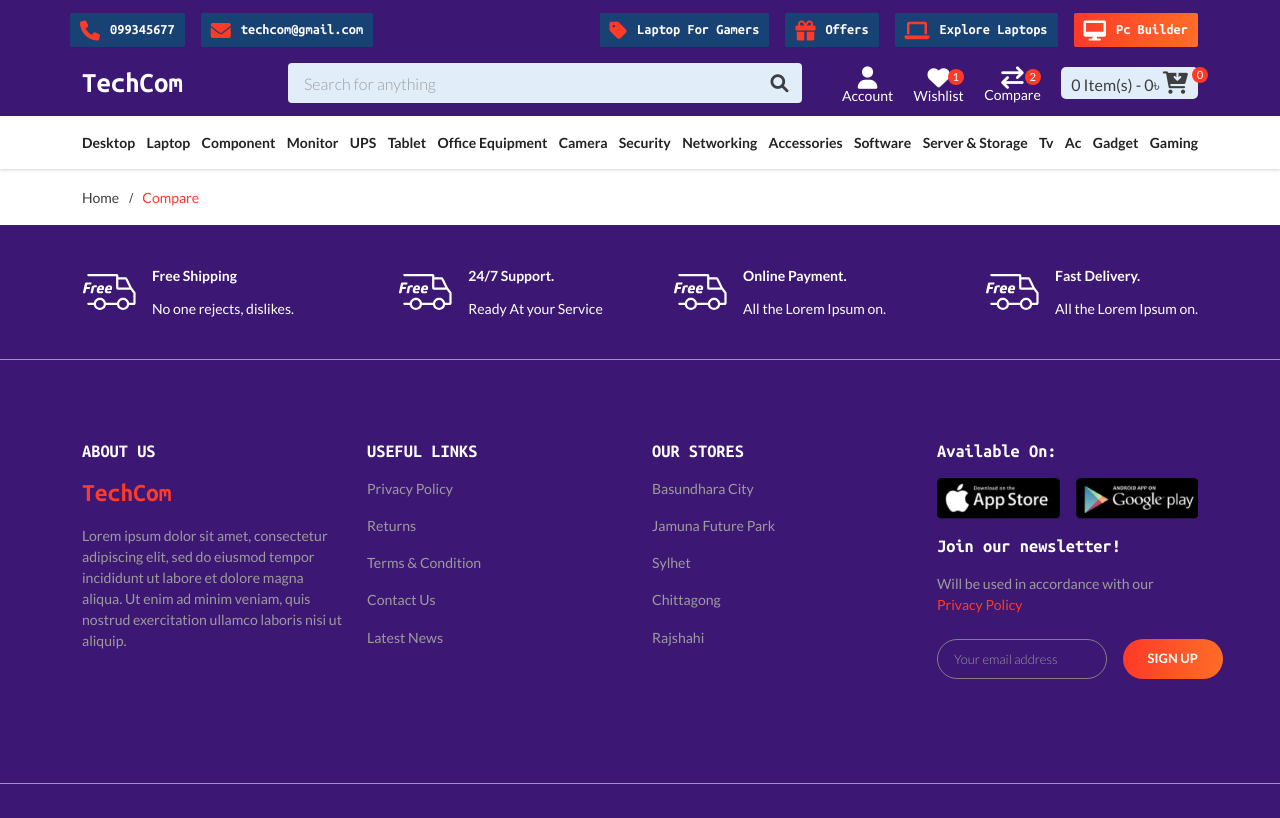
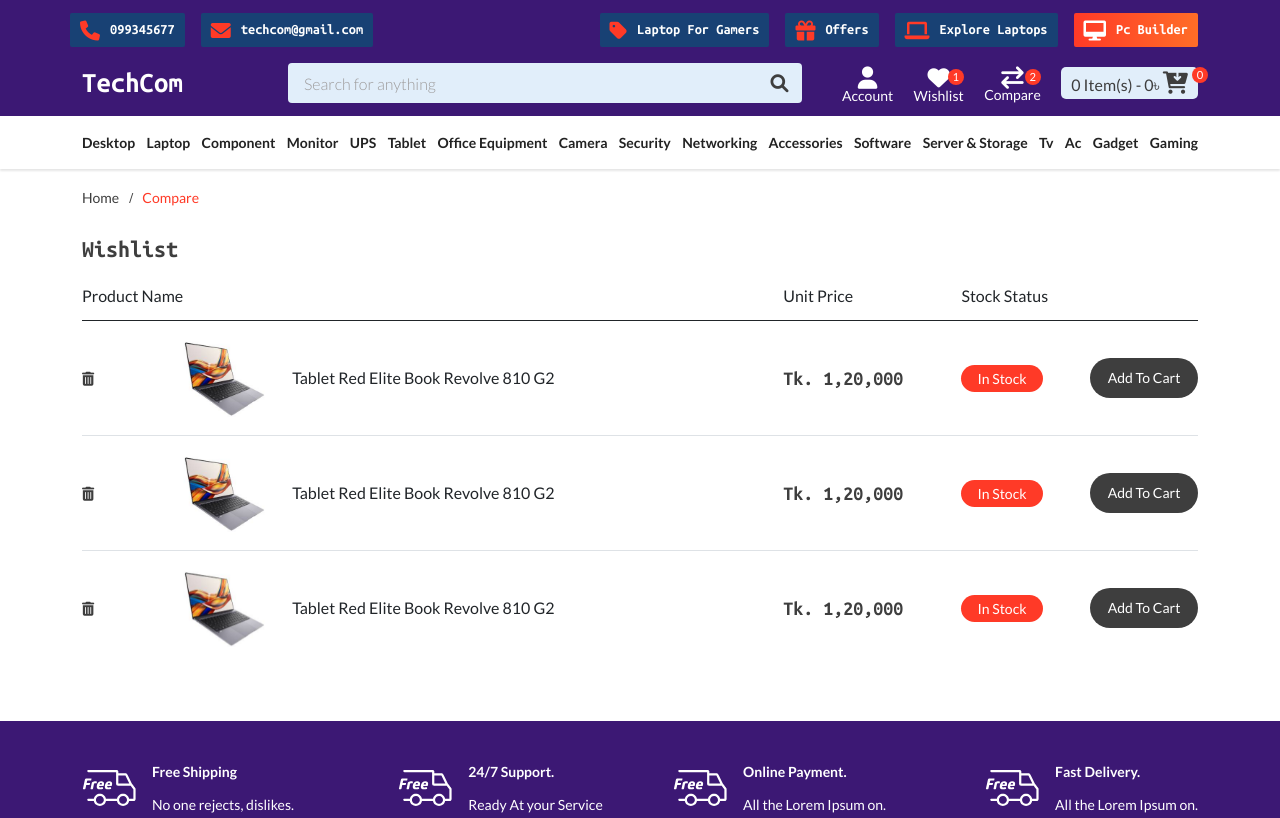
Before and after one commit to mehediemon007/Ecommerce, a plain HTML site: page wishlist.html in a window 1280 px wide. Shown: the top 818 px of the page. Drawn offline with Linux system fonts and the light colour scheme.

Commit message:
wishlist

```diff
--- a/css/style.css
+++ b/css/style.css
@@ -1781,6 +1781,63 @@
     display: none !important;
 }
 
+/* Wish List */
+
+.ecom-wishlist{
+    padding:10px 0 40px;
+}
+
+.wishlist-table tr td,
+.wishlist-table th{
+    vertical-align: middle;
+    padding: 12px 0;
+}
+
+.wishlist-table tr:last-child td{
+    border-bottom-width: 0;
+}
+
+.wishlist-table th{
+    font-weight: var(--font-weight-medium);
+}
+
+.wishlist-table td.wish-product{
+    display: flex;
+    align-items: center;
+    gap: 24px;
+}
+
+.producr-del{
+    margin-right: 60px;
+}
+
+.producr-del a:hover{
+    color: var(--secondary-color);
+}
+
+.wish-product img{
+    width: 90px;
+}
+
+.stock-status{
+    width: max-content;
+    padding: 3px 16px;
+    color: var(--white-color);
+    background-color: var(--secondary-color);
+    border-radius: 24px;
+    text-align: center;
+}
+
+.wishlist-table .add-cart{
+    display: block;
+    width: 100%;
+    height: 40px;
+    color: var(--white-color);
+    background-color: var(--text-color);
+    border-radius: 30px;
+    text-align: center;
+    line-height: 40px;
+}
 
 /* Footer */
 
--- a/wishlist.html
+++ b/wishlist.html
@@ -248,6 +248,70 @@
             </div>
 
             <!-- Wishlist -->
+            <div class="ecom-wishlist">
+                <h4 class="mb-2">Wishlist</h4>
+                <table class="table wishlist-table">
+                    <thead>
+                        <th>Product Name</th>
+                        <th>Unit Price</th>
+                        <th>Stock Status</th>
+                        <th></th>
+                    </thead>
+                    <tbody>
+                        <tr>
+                            <td class="wish-product">
+                                <div class="producr-del">
+                                    <a href="#"><i class="fa-solid fa-trash-can"></i></a>
+                                </div>
+                                <div class="product-img"><img src="images/products/hp-laptop.jpg"></div>
+                                <div class="product-name">Tablet Red Elite Book Revolve 810 G2</div>
+                            </td>
+                            <td><h5>Tk. 1,20,000</h5></td>
+                            <td>
+                                <p class="stock-status">In Stock</p>
+                            </td>
+                            <td>
+                                <a href="#" class="add-cart">Add To Cart</a>
+                            </td>
+                        </tr>
+                        <tr>
+                            <td class="wish-product">
+                                <div class="producr-del">
+                                    <a href="#"><i class="fa-solid fa-trash-can"></i></a>
+                                </div>
+                                <div class="product-img"><img src="images/products/hp-laptop.jpg"></div>
+                                <div class="product-name">Tablet Red Elite Book Revolve 810 G2</div>
+                            </td>
+                            <td><h5>Tk. 1,20,000</h5></td>
+                            <td>
+                                <p class="stock-status">In Stock</p>
+                            </td>
+                            <td>
+                                <a href="#" class="add-cart">Add To Cart</a>
+                            </td>
+                        </tr>
+                        <tr>
+                            <td class="wish-product">
+                                <div class="producr-del">
+                                    <a href="#"><i class="fa-solid fa-trash-can"></i></a>
+                                </div>
+                                <div class="product-img"><img src="images/products/hp-laptop.jpg"></div>
+                                <div class="product-name">Tablet Red Elite Book Revolve 810 G2</div>
+                            </td>
+                            <td><h5>Tk. 1,20,000</h5></td>
+                            <td>
+                                <p class="stock-status">In Stock</p>
+                            </td>
+                            <td>
+                                <a href="#" class="add-cart">Add To Cart</a>
+                            </td>
+                        </tr>
+                    </tbody>
+                </table>
+            </div>
+
+            <!-- Delivary Features -->
+
 
         </div>
     </main>
```
